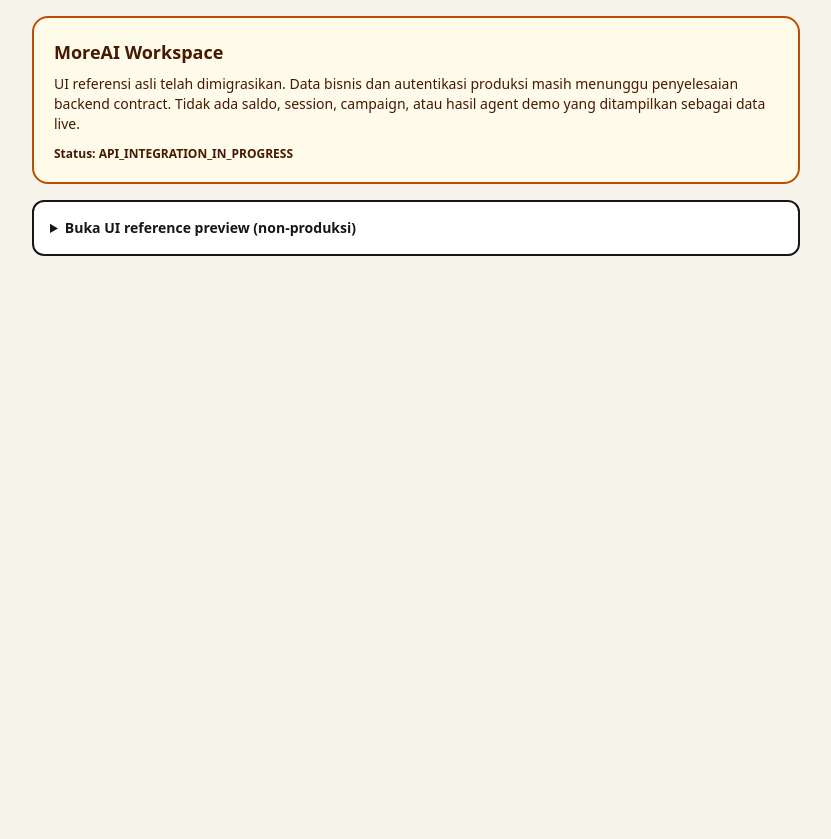
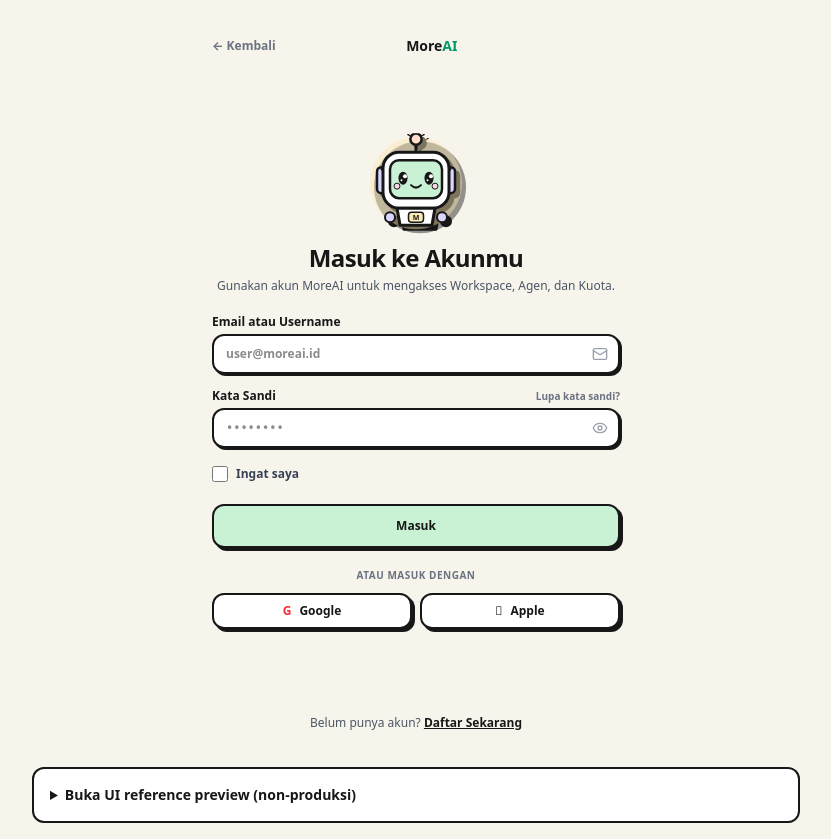
Before and after one commit to urbanrealty36-ops/MoreAI, a Next.js app in the folder apps/web/: page / in a window 1280 px wide. Shown: the whole page, without its empty margins (224-1055 px from the left). Before the commit the page ends 800 px from the top, so only its background shows below. Built offline with nearby package versions, Linux system fonts and the light colour scheme; no server answers.

Commit message:
feat(web): activate real Supabase Auth using migrated source screens

```diff
--- a/apps/web/src/app/page.tsx
+++ b/apps/web/src/app/page.tsx
@@ -1,16 +1,13 @@
+import WorkspaceAuth from "@/components/auth/WorkspaceAuth";
 import ReferenceWorkspace from "@/components/reference/ReferenceWorkspace";
 
 export default function WebHome() {
   return (
     <main className="min-h-screen bg-[#F7F4EC] p-4 text-[#171717]">
-      <section className="mx-auto max-w-3xl rounded-2xl border-2 border-amber-700 bg-amber-50 p-5 text-amber-950">
-        <h1 className="text-lg font-black">MoreAI Workspace</h1>
-        <p className="mt-2 text-sm">UI referensi asli telah dimigrasikan. Data bisnis dan autentikasi produksi masih menunggu penyelesaian backend contract. Tidak ada saldo, session, campaign, atau hasil agent demo yang ditampilkan sebagai data live.</p>
-        <p className="mt-3 text-xs font-bold">Status: API_INTEGRATION_IN_PROGRESS</p>
-      </section>
+      <WorkspaceAuth />
       <details className="mx-auto mt-4 max-w-3xl rounded-xl border-2 border-[#171717] bg-white p-4">
         <summary className="cursor-pointer text-sm font-bold">Buka UI reference preview (non-produksi)</summary>
-        <p className="my-3 text-xs text-amber-900">Preview ini mempertahankan source layout dan komponen referensi. Data contoh di dalamnya bukan data operasional. Gunakan hanya untuk inspeksi UI.</p>
+        <p className="my-3 text-xs text-amber-900">Preview mempertahankan source layout dan komponen referensi. Data contoh di dalamnya bukan data operasional dan tidak dikirim ke API produksi.</p>
         <ReferenceWorkspace />
       </details>
     </main>
```
